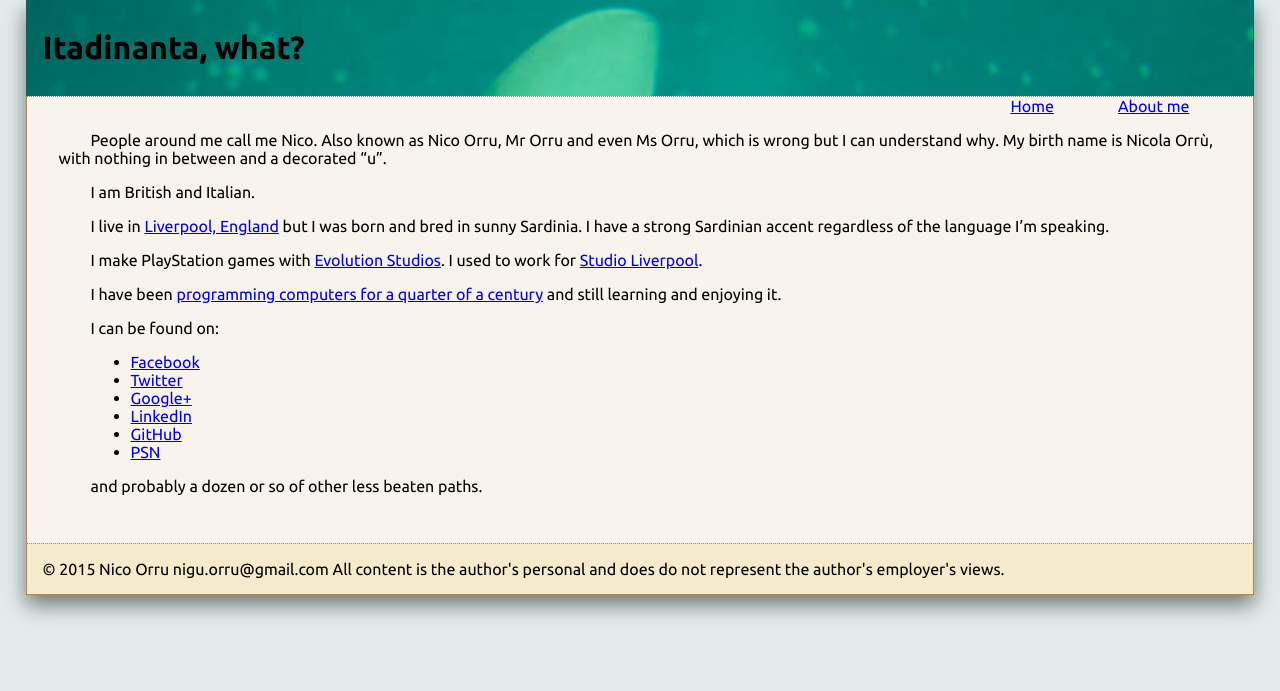
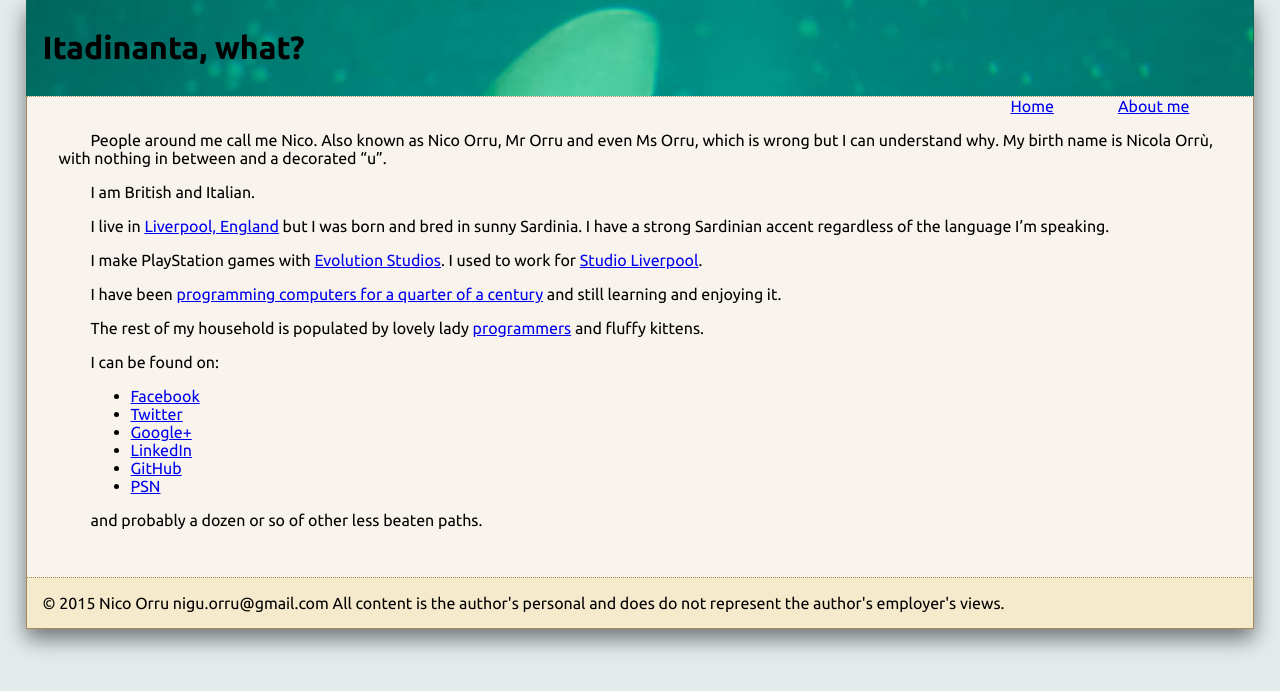
Before and after one commit to itadinanta/itadinanta.github.io, a Jekyll site: the page built from about.md, in a window 1280 px wide. Shown: the top 691 px of the page. Built offline with Jekyll 4.4.1, drawn with Linux system fonts in a browser that asks for light colours.

Commit message:
Added doppioslash to my personal notes :)

```diff
--- a/about.md
+++ b/about.md
@@ -17,6 +17,8 @@ I used to work for [Studio Liverpool](https://en.wikipedia.org/wiki/Psygnosis).
 I have been [programming computers for a quarter of a century](/resources/curriculum_2015.pdf)
 and still learning and enjoying it.
 
+The rest of my household is populated by lovely lady [programmers](http://blog.doppioslash.com) and fluffy kittens.
+
 I can be found on:
 
 * [Facebook](https://facebook.com/norru)
```
